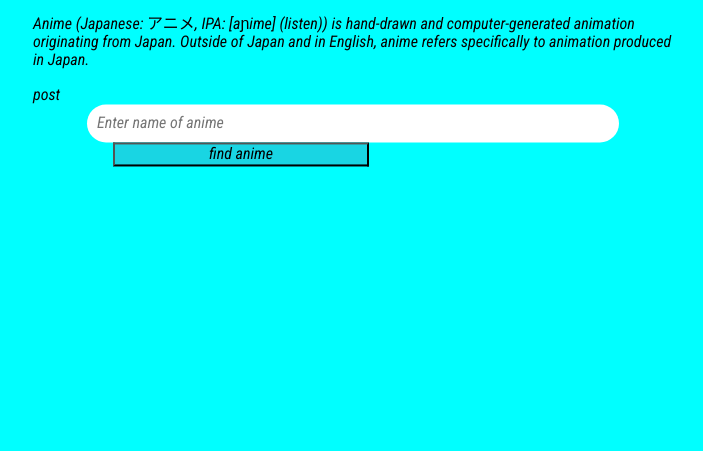
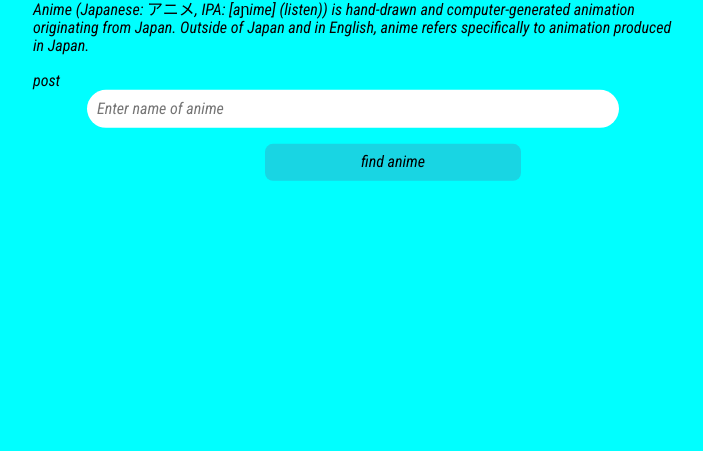
Before and after one commit to ABHINAV0307/TXON_1, a plain HTML site: page index.html in a window 1280 px wide. Shown: the part 349-800 px from the top of the page, without its empty margins (287-990 px from the left). Drawn offline with Linux system fonts and the light colour scheme.

Commit message:
Update style.css

```diff
--- a/style.css
+++ b/style.css
@@ -32,6 +32,7 @@ font-size: 2.4rem;
 text-align: center;
    }
 .form_code{
+    text-align: center;
    }
 .form_code .post_code{
     display:block;
@@ -50,6 +51,10 @@ outline: none;
     margin-right: auto;
     text-align: center;
     background: rgb(25, 213, 227);
+    padding: .6rem;
+    margin-top: 1rem;
+    border-radius: 0.5rem;
+    border: none;
      margin-left: 5rem;
      display: inline-block;
      margin-bottom: 1rem;
```
